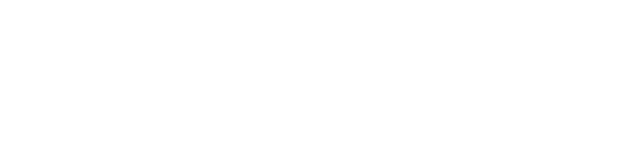
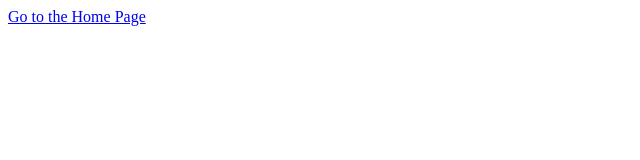
Before and after one commit to adepurohan/AstroTrip, a plain HTML site: page index.html in a window 1280 px wide. Shown: the whole page, without its empty margins (0-640 px from the left). Drawn offline with Linux system fonts and the light colour scheme.

Commit message:
Update index.html

```diff
--- a/index.html
+++ b/index.html
@@ -1 +1 @@
-<A HREF="/main/home.html">
+<A HREF="/main/home.html">Go to the Home Page</A>
```
